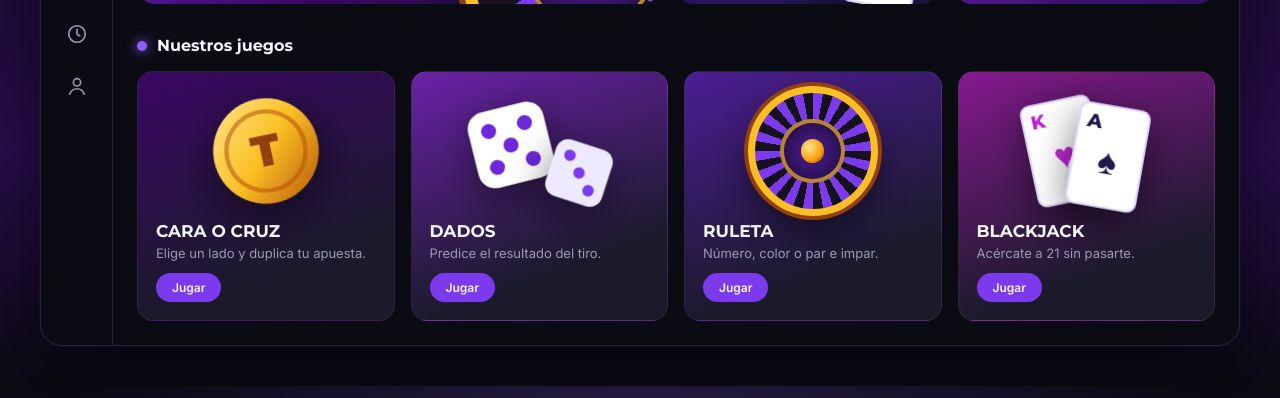
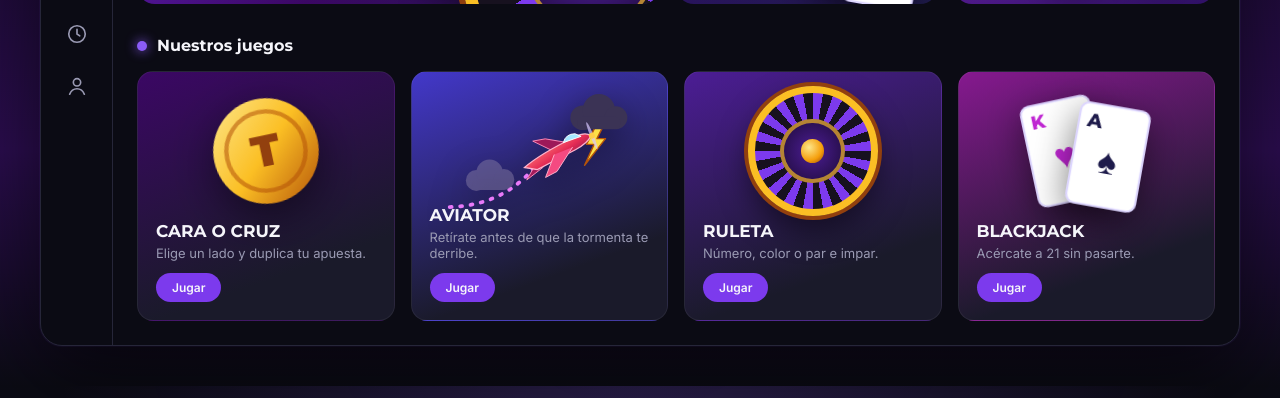
Before and after one commit to maesem617-rgb/Casino-Web, a plain HTML site: page frontend/index.html in a window 1280 px wide. Shown: the part 402-800 px from the top of the page. Drawn offline with Linux system fonts and the light colour scheme; a script that the page names is missing.

Commit message:
feat: cambiar la tarjeta de Dados del index por Aviator
Nueva clase j-aviator (j-dados no se toca), ilustracion SVG propia de un
avion entre nubes y texto de Aviator. Se agrega aviator a la estructura
en CLAUDE.md.

Co-Authored-By: Claude Opus 5.5 <noreply@anthropic.com>

```diff
--- a/frontend/css/estilos.css
+++ b/frontend/css/estilos.css
@@ -209,6 +209,7 @@ h1, h2, h3, h4, h5 { font-family: var(--titulos); margin: 0; }
 .j-dados     { background: linear-gradient(160deg, #6b21a8, #1a1a2a 75%); }
 .j-ruleta    { background: linear-gradient(160deg, #4c1d95, #1a1a2a 75%); }
 .j-blackjack { background: linear-gradient(160deg, #86198f, #1a1a2a 75%); }
+.j-aviator   { background: linear-gradient(160deg, #4338ca, #1a1a2a 75%); }
 
 .ilustracion { position: absolute; inset: 0 0 90px 0; display: grid; place-items: center; }
 .moneda-grande { width: 110px; height: 110px; filter: drop-shadow(0 12px 22px rgba(0, 0, 0, .5)); transform: rotate(-12deg); }
@@ -219,6 +220,7 @@ h1, h2, h3, h4, h5 { font-family: var(--titulos); margin: 0; }
 .carta-g { position: absolute; width: 74px; height: 106px; filter: drop-shadow(0 10px 18px rgba(0, 0, 0, .5)); }
 .carta-g.c1 { transform: translate(-22px, 0) rotate(-12deg); }
 .carta-g.c2 { transform: translate(22px, 6px) rotate(10deg); }
+.aviator-g { width: 190px; height: 124px; filter: drop-shadow(0 10px 18px rgba(0, 0, 0, .45)); }
 
 .juego-info { position: relative; z-index: 2; }
 .juego-info h4 { font-size: 17px; text-transform: uppercase; }
--- a/frontend/index.html
+++ b/frontend/index.html
@@ -166,14 +166,43 @@
                 <a href="juegos/cara-cruz/index.html" class="boton-mini">Jugar</a>
             </article>
 
-            <article class="juego j-dados">
+            <article class="juego j-aviator">
                 <div class="ilustracion">
-                <svg class="dado-g g1"><use href="#dado5"/></svg>
-                <svg class="dado-g g2"><use href="#dado3"/></svg>
+                <!-- Ilustración propia: avión (trazos del SVG del compañero) entre nubes de tormenta. -->
+                <svg class="aviator-g" viewBox="0 0 200 130" aria-hidden="true">
+                    <defs>
+                    <linearGradient id="g-fuselaje" x1="0" y1="0" x2="1" y2="1">
+                        <stop offset="0" stop-color="#ff7777"/>
+                        <stop offset=".55" stop-color="#e52c55"/>
+                        <stop offset="1" stop-color="#8e174c"/>
+                    </linearGradient>
+                    </defs>
+                    <!-- Estela -->
+                    <path d="M6 124 Q70 122 104 70" fill="none" stroke="#e879f9" stroke-width="4" stroke-linecap="round" stroke-dasharray="2 9"/>
+                    <!-- Nube de abajo (cruzada) -->
+                    <g fill="#7c739e" opacity=".55">
+                    <circle cx="34" cy="96" r="11"/><circle cx="48" cy="88" r="14"/><circle cx="63" cy="95" r="11"/><rect x="30" y="95" width="36" height="11" rx="5.5"/>
+                    </g>
+                    <!-- Nube de tormenta con rayo -->
+                    <polygon points="160,38 150,58 158,58 148,80 170,52 161,52 168,38" fill="#fde047" stroke="#b45309" stroke-width="1.5" stroke-linejoin="round"/>
+                    <g fill="#3b3355">
+                    <circle cx="146" cy="30" r="13"/><circle cx="163" cy="22" r="17"/><circle cx="181" cy="30" r="12"/><rect x="140" y="29" width="46" height="13" rx="6.5"/>
+                    </g>
+                    <!-- Avión -->
+                    <g transform="translate(70 40) rotate(-22 50 25) scale(.45)">
+                    <path d="M55 61 L18 91 L64 78 L88 59" fill="#a21c5b" stroke="#ff92bd" stroke-width="2"/>
+                    <path d="M102 53 L65 12 L94 18 L143 48" fill="#9d1959" stroke="#ff8db9" stroke-width="2"/>
+                    <path d="M24 62 Q70 46 160 40 Q186 37 196 51 Q183 65 150 68 L50 78 Z" fill="url(#g-fuselaje)" stroke="#ffb3cc" stroke-width="3"/>
+                    <path d="M130 42 Q143 25 163 33 L174 44 Z" fill="#a6e8ff" stroke="#fff" stroke-width="2"/>
+                    <path d="M100 60 L61 102 L91 99 L146 60" fill="#f44a81" stroke="#ffb3cc" stroke-width="2"/>
+                    <ellipse cx="198" cy="52" rx="4" ry="34" fill="#d9c8ff" opacity=".7"/>
+                    <circle cx="198" cy="52" r="7" fill="#ffcf49"/>
+                    </g>
+                </svg>
                 </div>
                 <div class="juego-info">
-                <h4>Dados</h4>
-                <p>Predice el resultado del tiro.</p>
+                <h4>Aviator</h4>
+                <p>Retírate antes de que la tormenta te derribe.</p>
                 </div>
                 <a href="juegos/aviator/index.html" class="boton-mini">Jugar</a>
             </article>
```
Also changed, not shown: 1 other file.
